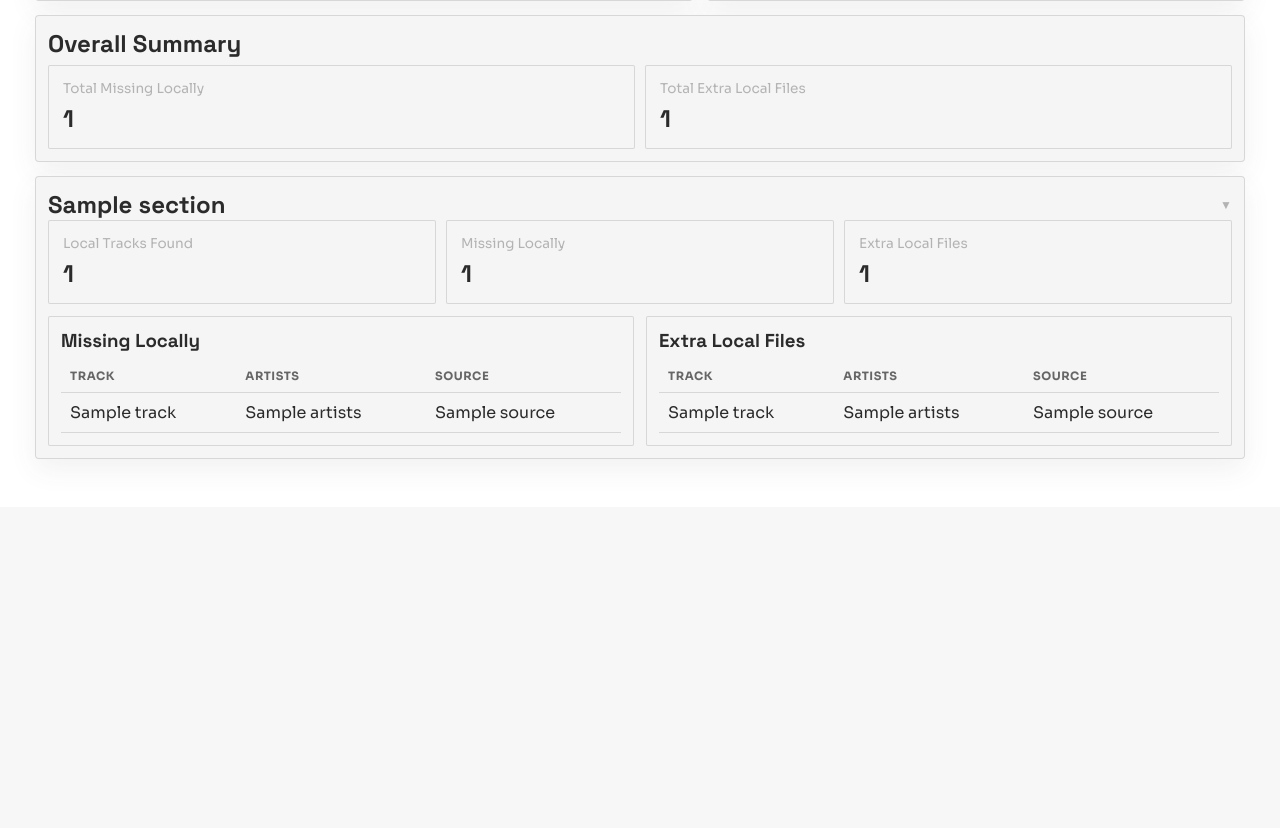
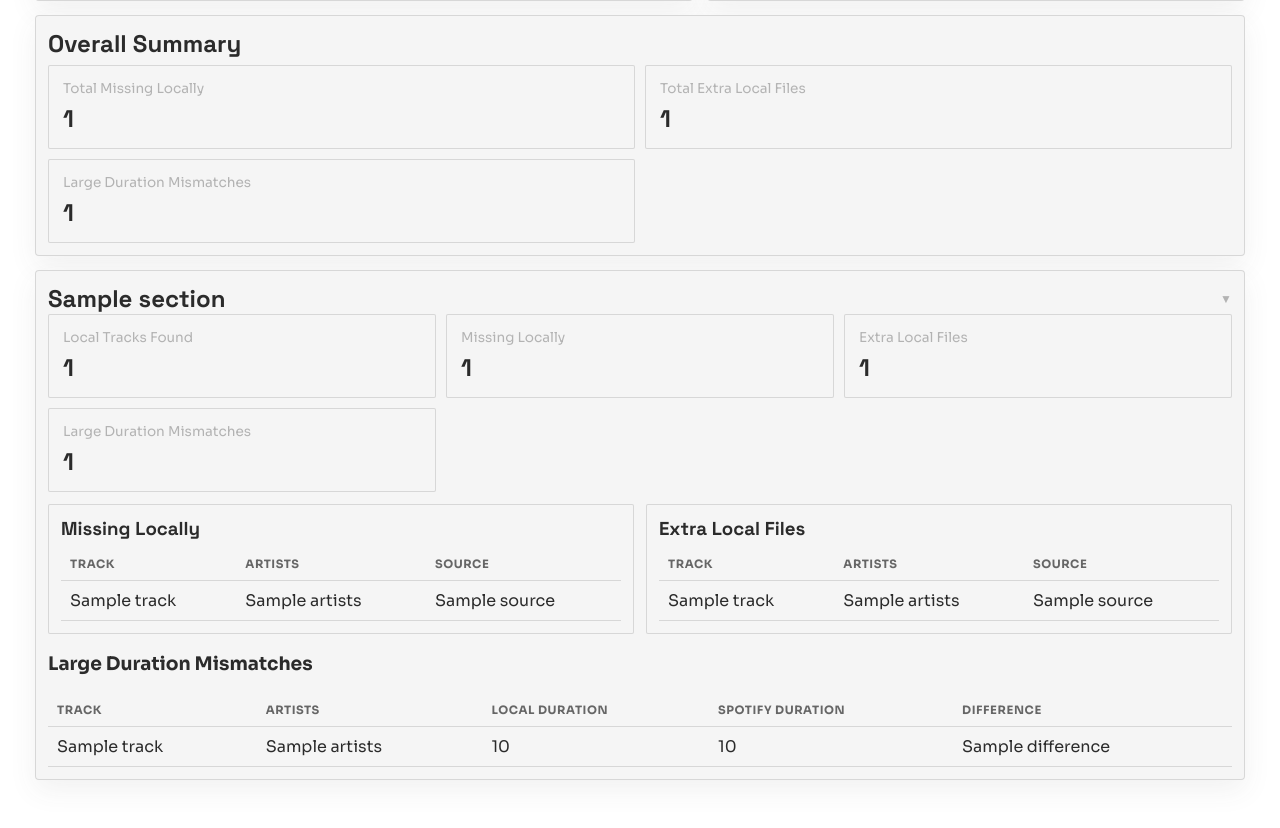
Before and after one commit to jmartgmz/local-playlist-checker, a Flask app: template templates/index.html in a window 1280 px wide. Shown: the part 438-1266 px from the top of the page. Before the commit the page ends 897 px from the top, so only its background shows below. Run offline with Flask 3, Linux system fonts and the light colour scheme; the template is opened without the code that fills it: most values are stand-ins (such as "Sample title", 1, 10 or a date in 2020); some libraries are stand-ins or nearby versions.

Commit message:
Add duration mismatch detection and display in UI
- Implemented functionality to detect large duration discrepancies between local tracks and Spotify tracks.
- Updated the comparison logic to include duration checks and return discrepancies.
- Enhanced the UI to display duration mismatch information in the results section.
- Added necessary methods for parsing and formatting audio durations.

```diff
--- a/app.py
+++ b/app.py
@@ -28,6 +28,7 @@ DEFAULT_EXPORT_DIR = Path("exports")
 DEFAULT_PROFILE_DIR = Path(".exportify-profile")
 DEFAULT_LOGIN_WAIT_SECONDS = 180
 DEFAULT_CONFIG_PATH = Path(".playlist-checker-config.json")
+LARGE_DURATION_DISCREPANCY_MS = 15000
 EXCLUDED_DISCOVERED_FOLDERS = {
     ".stfolder",
     ".thumbnails",
@@ -51,6 +52,7 @@ class Track:
     title: str
     artists: List[str]
     source: str
+    duration_ms: Optional[int] = None
 
     @property
     def normalized_title(self) -> str:
@@ -67,7 +69,9 @@ def normalize_text(value: str) -> str:
     value = value.replace("&", " and ")
     value = value.replace("feat.", "")
     value = value.replace("ft.", "")
-    value = re.sub(r"[^a-z0-9\s]", " ", value)
+    # Keep Unicode letters/numbers so non-Latin titles (e.g. Japanese) still match.
+    value = re.sub(r"[^\w\s]", " ", value)
+    value = value.replace("_", " ")
     value = re.sub(r"\s+", " ", value)
     return value.strip()
 
@@ -81,6 +85,63 @@ def parse_artists(value: str) -> List[str]:
         return []
     parts = re.split(r";|,|\band\b|\bwith\b|\bx\b", value, flags=re.IGNORECASE)
     return [part.strip() for part in parts if part.strip()]
+
+
+def parse_duration_to_ms(value: str) -> Optional[int]:
+    raw = value.strip()
+    if not raw:
+        return None
+
+    if raw.isdigit():
+        return int(raw)
+
+    # Supports formats like mm:ss and hh:mm:ss from CSV exports.
+    parts = raw.split(":")
+    if not all(part.isdigit() for part in parts):
+        return None
+
+    if len(parts) == 2:
+        minutes, seconds = int(parts[0]), int(parts[1])
+        return (minutes * 60 + seconds) * 1000
+
+    if len(parts) == 3:
+        hours, minutes, seconds = int(parts[0]), int(parts[1]), int(parts[2])
+        return (hours * 3600 + minutes * 60 + seconds) * 1000
+
+    return None
+
+
+def format_duration_ms(duration_ms: Optional[int]) -> str:
+    if duration_ms is None:
+        return "Unknown"
+    total_seconds = duration_ms // 1000
+    minutes = total_seconds // 60
+    seconds = total_seconds % 60
+    return f"{minutes}:{seconds:02d}"
+
+
+def probe_audio_duration_ms(path: Path) -> Optional[int]:
+    try:
+        mutagen_file = __import__("mutagen", fromlist=["File"]).File
+    except Exception:
+        return None
+
+    try:
+        metadata = mutagen_file(path)
+    except Exception:
+        return None
+
+    if metadata is None or not getattr(metadata, "info", None):
+        return None
+
+    length_seconds = getattr(metadata.info, "length", None)
+    if length_seconds is None:
+        return None
+
+    try:
+        return int(float(length_seconds) * 1000)
+    except (TypeError, ValueError):
+        return None
 
 
 def parse_local_filename(path: Path) -> Track:
@@ -97,7 +158,12 @@ def parse_local_filename(path: Path) -> Track:
         title = stem.strip()
         artists = []
 
-    return Track(title=title, artists=artists, source=path.name)
+    return Track(
+        title=title,
+        artists=artists,
+        source=path.name,
+        duration_ms=probe_audio_duration_ms(path),
+    )
 
 
 def scan_local_tracks(folder: Path) -> List[Track]:
@@ -121,12 +187,16 @@ def read_exportify_csv(csv_path: Path) -> List[Track]:
         for row in reader:
             title = (row.get("Track Name") or "").strip()
             artists_text = (row.get("Artist Name(s)") or "").strip()
+            duration_ms = parse_duration_to_ms(
+                (row.get("Track Duration (ms)") or row.get("Duration (ms)") or row.get("Track Duration") or "").strip()
+            )
             if title:
                 rows.append(
                     Track(
                         title=title,
                         artists=parse_artists(artists_text),
                         source=csv_path.name,
+                        duration_ms=duration_ms,
                     )
                 )
     return rows
@@ -165,13 +235,18 @@ def artists_overlap(local_track: Track, playlist_track: Track) -> bool:
     return bool(local_artists.intersection(playlist_artists))
 
 
-def compare_tracks(local_tracks: Sequence[Track], playlist_tracks: Sequence[Track]) -> Tuple[List[Track], List[Track]]:
+def compare_tracks(
+    local_tracks: Sequence[Track],
+    playlist_tracks: Sequence[Track],
+) -> Tuple[List[Track], List[Track], List[Tuple[Track, Track, str]]]:
     matched_playlist: set[int] = set()
     extra_local: List[Track] = []
+    matched_pairs: List[Tuple[Track, Track, str]] = []
 
     for local_track in local_tracks:
         local_title = local_track.normalized_title
         match_index: Optional[int] = None
+        match_quality = "title"
 
         for idx, playlist_track in enumerate(playlist_tracks):
             if idx in matched_playlist:
@@ -193,6 +268,12 @@ def compare_tracks(local_tracks: Sequence[Track], playlist_tracks: Sequence[Trac
 
         if match_index is not None:
             matched_playlist.add(match_index)
+            playlist_track = playlist_tracks[match_index]
+            local_artists = set(local_track.normalized_artists)
+            playlist_artists = set(playlist_track.normalized_artists)
+            if local_artists and playlist_artists and local_artists.intersection(playlist_artists):
+                match_quality = "artist"
+            matched_pairs.append((local_track, playlist_track, match_quality))
         else:
             extra_local.append(local_track)
 
@@ -201,7 +282,7 @@ def compare_tracks(local_tracks: Sequence[Track], playlist_tracks: Sequence[Trac
         for idx, playlist_track in enumerate(playlist_tracks)
         if idx not in matched_playlist
     ]
-    return missing_playlist, extra_local
+    return missing_playlist, extra_local, matched_pairs
 
 
 def ensure_playlist_table_ready(page: Page, wait_seconds: int = 180, headless: bool = False) -> None:
@@ -422,10 +503,11 @@ def build_comparison_results(
     music_root: Path,
     export_dir: Path,
     mapping: Sequence[Tuple[str, str]],
-) -> Tuple[List[Dict[str, object]], int, int]:
+) -> Tuple[List[Dict[str, object]], int, int, int]:
     results: List[Dict[str, object]] = []
     total_missing = 0
     total_extra = 0
+    total_duration_discrepancies = 0
 
     for folder, playlist_name in mapping:
         local_folder = music_root / folder
@@ -440,6 +522,7 @@ def build_comparison_results(
             "csv_path": str(csv_path) if csv_path else None,
             "missing": [],
             "extra": [],
+            "duration_discrepancies": [],
             "error": None,
         }
 
@@ -449,17 +532,40 @@ def build_comparison_results(
             continue
 
         playlist_tracks = read_exportify_csv(csv_path)
-        missing, extra = compare_tracks(local_tracks, playlist_tracks)
+        missing, extra, matched_pairs = compare_tracks(local_tracks, playlist_tracks)
+        duration_discrepancies: List[Dict[str, str]] = []
+        for local_track, playlist_track, match_quality in matched_pairs:
+            # Duration checks are noisy for title-only fallback matches.
+            if match_quality != "artist":
+                continue
+            if local_track.duration_ms is None or playlist_track.duration_ms is None:
+                continue
+            delta_ms = abs(local_track.duration_ms - playlist_track.duration_ms)
+            if delta_ms >= LARGE_DURATION_DISCREPANCY_MS:
+                duration_discrepancies.append(
+                    {
+                        "title": playlist_track.title,
+                        "artists": ", ".join(playlist_track.artists) if playlist_track.artists else "Unknown",
+                        "source": local_track.source,
+                        "local_duration": format_duration_ms(local_track.duration_ms),
+                        "spotify_duration": format_duration_ms(playlist_track.duration_ms),
+                        "difference": format_duration_ms(delta_ms),
+                    }
+                )
+
         total_missing += len(missing)
         total_extra += len(extra)
+        total_duration_discrepancies += len(duration_discrepancies)
 
         entry["missing"] = [track_to_row(track) for track in missing]
         entry["extra"] = [track_to_row(track) for track in extra]
+        entry["duration_discrepancies"] = duration_discrepancies
         entry["missing_count"] = len(missing)
         entry["extra_count"] = len(extra)
+        entry["duration_discrepancy_count"] = len(duration_discrepancies)
         results.append(entry)
 
-    return results, total_missing, total_extra
+    return results, total_missing, total_extra, total_duration_discrepancies
 
 
 @app.route("/", methods=["GET", "POST"])
@@ -513,6 +619,7 @@ def index() -> str:
     results: List[Dict[str, object]] = []
     total_missing = 0
     total_extra = 0
+    total_duration_discrepancies = 0
 
     if request.method == "POST":
         if action == "sync":
@@ -567,7 +674,7 @@ def index() -> str:
                     if skipped:
                         flash("Skipped: " + ", ".join(skipped), "warning")
                     # Now run comparison
-                    results, total_missing, total_extra = build_comparison_results(
+                    results, total_missing, total_extra, total_duration_discrepancies = build_comparison_results(
                         music_root=music_root,
                         export_dir=export_dir,
                         mapping=mapping,
@@ -581,7 +688,7 @@ def index() -> str:
             elif not music_root or not music_root.exists() or not music_root.is_dir():
                 flash("Set a valid local music root folder first.", "error")
             else:
-                results, total_missing, total_extra = build_comparison_results(
+                results, total_missing, total_extra, total_duration_discrepancies = build_comparison_results(
                     music_root=music_root,
                     export_dir=export_dir,
                     mapping=mapping,
@@ -602,6 +709,7 @@ def index() -> str:
         results=results,
         total_missing=total_missing,
         total_extra=total_extra,
+        total_duration_discrepancies=total_duration_discrepancies,
     )
 
 
--- a/requirements.txt
+++ b/requirements.txt
@@ -1,2 +1,3 @@
 flask>=3.1.0
 playwright>=1.50.0
+mutagen>=1.47.0
--- a/templates/index.html
+++ b/templates/index.html
@@ -79,11 +79,15 @@
             <span class="label">Total Extra Local Files</span>
             <strong>{{ total_extra }}</strong>
           </div>
+          <div class="metric">
+            <span class="label">Large Duration Mismatches</span>
+            <strong>{{ total_duration_discrepancies }}</strong>
+          </div>
         </div>
       </section>
 
       {% for section in results %}
-        {% set is_clean = section.missing_count == 0 and section.extra_count == 0 %}
+        {% set is_clean = section.missing_count == 0 and section.extra_count == 0 and section.duration_discrepancy_count == 0 %}
         <section class="card playlist-card {% if is_clean %}collapsed{% endif %}" data-playlist="{{ section.playlist_name }}">
           <div class="playlist-header" onclick="this.parentElement.classList.toggle('collapsed')">
             <h2>{{ section.playlist_name }}</h2>
@@ -109,6 +113,10 @@
                 <div class="metric">
                   <span class="label">Extra Local Files</span>
                   <strong>{{ section.extra_count }}</strong>
+                </div>
+                <div class="metric">
+                  <span class="label">Large Duration Mismatches</span>
+                  <strong>{{ section.duration_discrepancy_count }}</strong>
                 </div>
               </div>
 
@@ -165,6 +173,36 @@
                   {% endif %}
                 </div>
               </div>
+
+              <div>
+                <h3>Large Duration Mismatches</h3>
+                {% if section.duration_discrepancies %}
+                  <table>
+                    <thead>
+                      <tr>
+                        <th>Track</th>
+                        <th>Artists</th>
+                        <th>Local Duration</th>
+                        <th>Spotify Duration</th>
+                        <th>Difference</th>
+                      </tr>
+                    </thead>
+                    <tbody>
+                      {% for track in section.duration_discrepancies %}
+                        <tr>
+                          <td>{{ track.title }}</td>
+                          <td>{{ track.artists }}</td>
+                          <td>{{ track.local_duration }}</td>
+                          <td>{{ track.spotify_duration }}</td>
+                          <td>{{ track.difference }}</td>
+                        </tr>
+                      {% endfor %}
+                    </tbody>
+                  </table>
+                {% else %}
+                  <p class="ok">No large duration mismatch detected for matched tracks.</p>
+                {% endif %}
+              </div>
             {% endif %}
           </div>
         </section>
```
Also changed, not shown: README.md.
